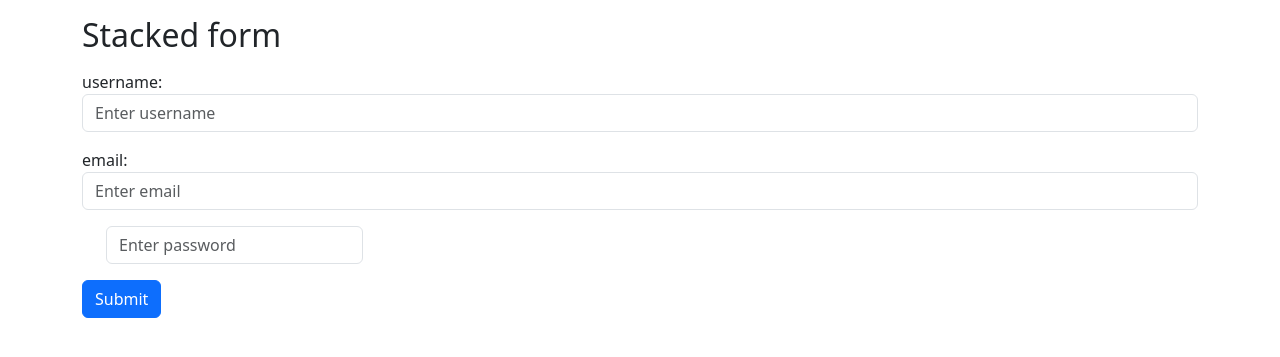
After one commit to Adithyas2003/Demo, a Django app: page /register in a window 1280 px wide. The commit adds this page. Shown: the top 357 px of the page. Run offline with Django 5.2, Linux system fonts and the light colour scheme.

Commit message:
file added

```diff
--- a/textileprj/template/login.html
+++ b/textileprj/template/login.html
@@ -41,7 +41,7 @@
                     </div>
                 </form>
 
-                <p class="mt-3 text-center">Don't have an account? <a href="#">Register here</a>.</p>
+                <p class="mt-3 text-center">Don't have an account? <a href="register">Register here</a>.</p>
             </div>
         </div>
     </div>
--- /dev/null
+++ b/textileprj/template/user/register.html
@@ -0,0 +1,45 @@
+<!DOCTYPE html>
+<html lang="en">
+<head>
+    {% load static %}
+<title>Register</title>
+<meta charset="utf-8">
+<meta name="viewport" content="width=device-width, initial-scale=1">
+<link href="https://cdn.jsdelivr.net/npm/bootstrap@5.3.3/dist/css/bootstrap.min.css" rel="stylesheet">
+<script src="https://cdn.jsdelivr.net/npm/bootstrap@5.3.3/dist/js/bootstrap.bundle.min.js"></script>
+
+</head>
+<body>
+
+<div class="container mt-3">
+  <h2>Stacked form</h2>
+  <form action="" method="post">
+    {% csrf_token %}
+
+    <div class="mb-3 mt-3">
+      <label for="email">username:</label>
+      <input type="text" class="form-control" id="uname" placeholder="Enter username" name="uname">
+    </div>
+    <div class="mb-3">
+      <label for="pwd">email:</label>
+      <input type="email" class="form-control" id="email" placeholder="Enter email" name="email">
+    </div>
+    <div class="form-check mb-3">
+      <label class="password">
+        <input type="password" class="form-control" id="password" placeholder="Enter password" name="password">
+      </label>
+    </div>
+    <button type="submit" class="btn btn-primary">Submit</button>
+    {% if messages %}
+    {% for message in messages %}
+    <div class="alert alert-warning alert-dismissible fade show" role="alert">
+        <button type="button" class="btn-close" data-bs-dismiss="alert" aria-label="Close"></button>
+        {{ message }}
+    </div>
+    {% endfor %}
+{% endif %}
+  </form>
+</div>
+
+</body>
+</html>
--- a/textileprj/textileapp/urls.py
+++ b/textileprj/textileapp/urls.py
@@ -7,5 +7,9 @@ urlpatterns = [
     path('logout',views.e_shop_logout),
     path('addproduct',views.add_product),
     path('edit_product/<pid>',views.edit_product),
-    path('delete_product/<pid>',views.delete_product)
+    path('delete_product/<pid>',views.delete_product),
+
+
+    path('register',views.register),
+    path('user_home',views.user_home),
 ]
--- a/textileprj/textileapp/views.py
+++ b/textileprj/textileapp/views.py
@@ -3,18 +3,25 @@ from django.contrib.auth import authenticate,login,logout
 from django.contrib import messages
 from .models import *
 import os
+from django.contrib.auth.models import User
 
 def e_shop_login(req):
     if 'shop' in req.session:
         return redirect(shop_home)
+    if 'user' in req.session:
+        return redirect(user_home)
     if req.method=='POST':
         uname=req.POST['uname']
         password=req.POST['password']
         data=authenticate(username=uname,password=password)
         if data:
             login(req,data)
-            req.session['shop']=uname
-            return redirect(shop_home)
+            if data.is_superuser:
+                req.session['shop']=uname
+                return redirect(shop_home)
+            else:
+                req.session['user']=uname
+                return redirect(user_home)
         else:
             messages.warning(req, "invalid password")
             return redirect(e_shop_login)
@@ -79,3 +86,33 @@ def delete_product(req,pid):
     os.remove('media/'+file)
     data.delete()
     return redirect(shop_home)
+
+
+#-----------------------------------------user----------------------------------
+
+
+
+
+def register(req):
+    if req.method=='POST':
+        username=req.POST['uname']
+        email=req.POST['email']
+        password=req.POST['password']
+
+        try:
+            data=User.objects.create_user(first_name=username,email=email,username=email,password=password)
+            data.save()
+        except:
+            messages.warning(req,"username already exist")
+            return redirect(register)
+        return redirect(e_shop_login)
+    else:
+        return render(req,'user/register.html')
+
+
+def user_home(req):
+    if 'user' in req.session:
+        data=Product.objects.all()
+        return render(req,'user/home.html',{'products':data})
+    else:
+        return redirect(e_shop_login)
```
Also changed, not shown: textileprj/template/user/home.html (added, +48 -0 lines), textileprj/db.sqlite3.
